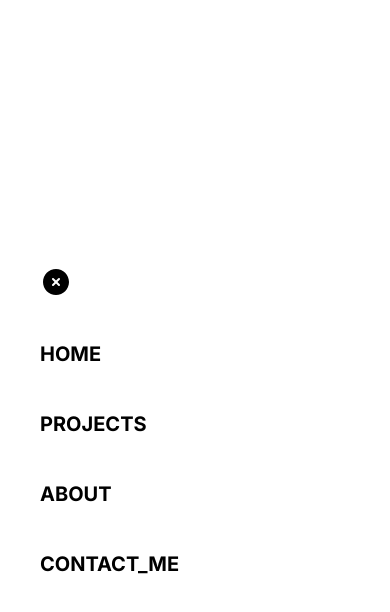
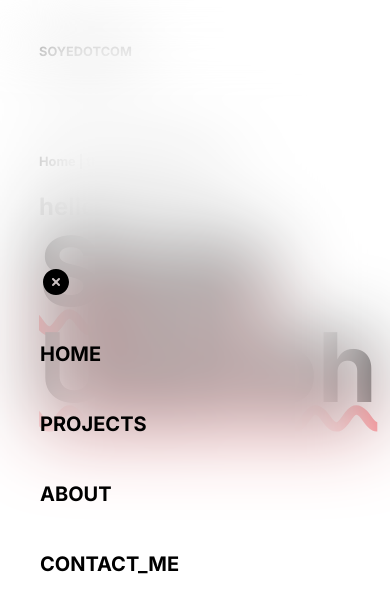
Before and after one commit to soyedotcom/soye.com, a React (Vite) app: page / in a window 390 px wide. Both pictures are taken after a click on the button "SOYEDOTCOM". Shown: the top 612 px of the page. Built offline with nearby package versions, Linux system fonts and the light colour scheme.

Commit message:
add frosted glass bg to mobile navabr

```diff
--- a/src/components/NavBar_Mobile.jsx
+++ b/src/components/NavBar_Mobile.jsx
@@ -8,7 +8,7 @@ const NavBar_Mobile = ({ onClose }) => {
 
   return (
     <>
-      <nav className="bg-[#ffffff] fixed z-100 inset-0 flex flex-col justify-center items-start gap-[5vh] font-bold text-xl px-10">
+      <nav className="bg-white/10 backdrop-blur-2xl fixed z-100 inset-0 flex flex-col justify-center items-start gap-[5vh] font-bold text-xl px-10">
         <div className="flex">
           <button onClick={onClose}>
             <CloseIcon />
```
